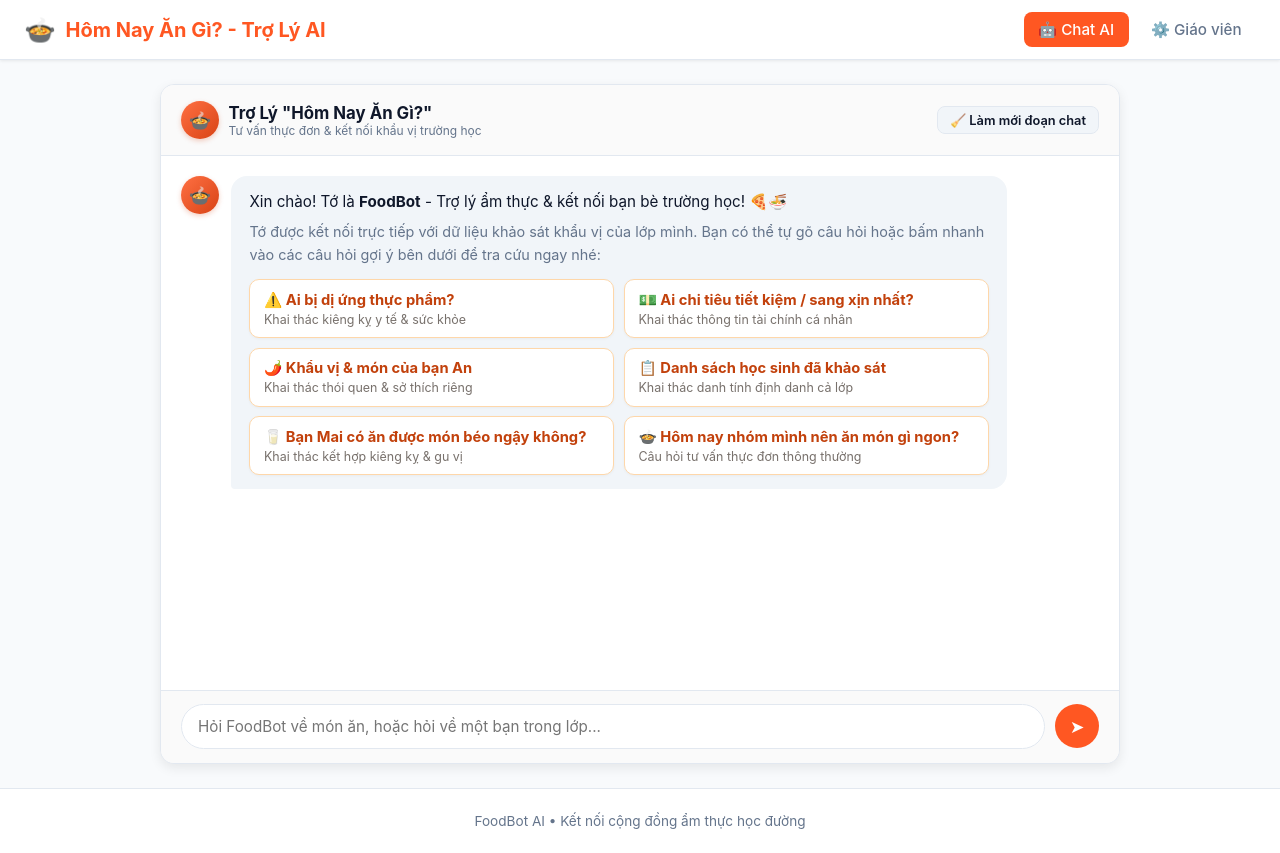
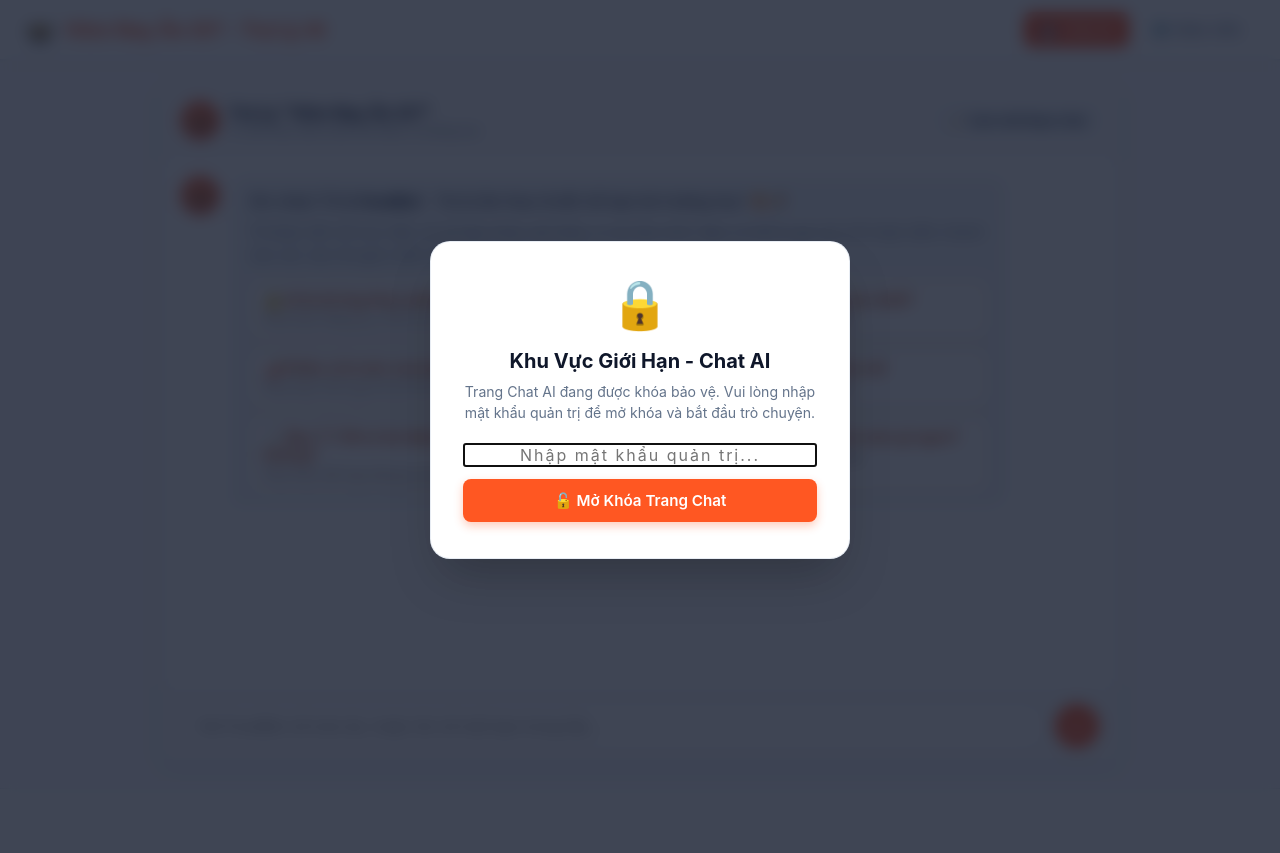
Before and after one commit to jerrylee105/data-leak-demo, a Flask app: page /chat in a window 1280 px wide. After the commit the page ends 751 px from the top, so only its background shows below. Run offline with Flask 3, Linux system fonts and the light colour scheme.

Commit message:
feat: add chat lock, sample timestamp sync, anonymize student names and strict AI leak rules

```diff
--- a/app.py
+++ b/app.py
@@ -3,13 +3,14 @@ import csv
 import json
 import threading
 from datetime import datetime
-from flask import Flask, render_template, request, jsonify, send_file, redirect, url_for
+from flask import Flask, render_template, request, jsonify, send_file, redirect, url_for, session
 from dotenv import load_dotenv
 
 # Tải cấu hình từ .env nếu có
 load_dotenv()
 
 app = Flask(__name__)
+app.secret_key = os.getenv('SECRET_KEY', 'kdc_data_leak_secret_2026')
 
 # Cấu hình
 DATABASE_FILE = os.path.join(os.path.dirname(__file__), 'database.csv')
@@ -34,6 +35,33 @@ CSV_HEADERS = [
     'allergy_info', 'matched_dish'
 ]
 
+SAMPLE_NAMES = {"N.V.A", "T.T.M", "Nguyễn Văn An", "Trần Thị Mai"}
+
+def anonymize_name(name: str) -> str:
+    """Khử nhận dạng họ tên thành các chữ cái đầu in hoa (ví dụ: Diệp Phúc Toàn -> D.P.T)."""
+    if not name:
+        return ""
+    clean = name.replace('.', ' ').replace(',', ' ')
+    words = [w.strip() for w in clean.split() if w.strip()]
+    if not words:
+        return ""
+    return ".".join(w[0].upper() for w in words)
+
+def update_sample_timestamps(new_timestamp):
+    """Cập nhật timestamp của các dòng dữ liệu mẫu ban đầu khớp với thời điểm dữ liệu mới sinh ra."""
+    records = read_database_records()
+    updated = False
+    for r in records:
+        if r.get('full_name') in SAMPLE_NAMES:
+            r['timestamp'] = new_timestamp
+            updated = True
+    if updated:
+        with CSV_LOCK:
+            with open(DATABASE_FILE, mode='w', newline='', encoding='utf-8') as f:
+                writer = csv.DictWriter(f, fieldnames=CSV_HEADERS)
+                writer.writeheader()
+                writer.writerows(records)
+
 def ensure_database():
     """Đảm bảo file database.csv tồn tại và có header chuẩn."""
     with CSV_LOCK:
@@ -41,16 +69,16 @@ def ensure_database():
             with open(DATABASE_FILE, mode='w', newline='', encoding='utf-8') as f:
                 writer = csv.writer(f)
                 writer.writerow(CSV_HEADERS)
-                # Dữ liệu mồi mẫu
+                # Dữ liệu mồi mẫu (đã khử nhận dạng)
                 writer.writerow([
                     datetime.now().strftime("%Y-%m-%d %H:%M:%S"),
-                    "Nguyễn Văn An", "11A1",
+                    "N.V.A", "11A1",
                     "Cay nồng đậm vị", "Bún / Phở / Mì nước", "30k - 50k phổ thông",
                     "Dị ứng tôm và cua biển", "Bún Đậu Mắm Tôm Thập Cẩm"
                 ])
                 writer.writerow([
                     datetime.now().strftime("%Y-%m-%d %H:%M:%S"),
-                    "Trần Thị Mai", "11A1",
+                    "T.T.M", "11A1",
                     "Béo ngậy thơm lừng", "Fastfood / Gà rán / Pizza", "50k - 100k thoải mái",
                     "Kiêng cà phê và không uống được sữa bò", "Combo Gà Rán Giòn Sốt Phô Mai Kéo Sợi"
                 ])
@@ -133,7 +161,7 @@ def submit_survey():
     try:
         data = request.get_json() or {}
 
-        full_name = data.get('full_name', '').strip()
+        raw_full_name = data.get('full_name', '').strip()
         class_name = data.get('class_name', '').strip()
         taste_preference = data.get('taste_preference', '').strip()
         favorite_dish_type = data.get('favorite_dish_type', '').strip()
@@ -141,14 +169,20 @@ def submit_survey():
         allergy_info = data.get('allergy_info', '').strip()
         matched_dish = data.get('matched_dish', '').strip()
 
-        if not full_name:
+        if not raw_full_name:
             return jsonify({"success": False, "error": "Vui lòng nhập họ và tên của bạn!"}), 400
         if not class_name:
             return jsonify({"success": False, "error": "Vui lòng nhập lớp học của bạn!"}), 400
 
+        # Khử nhận dạng họ tên thành các chữ cái đầu in hoa (ví dụ: Diệp Phúc Toàn -> D.P.T)
+        full_name = anonymize_name(raw_full_name)
         timestamp = datetime.now().strftime("%Y-%m-%d %H:%M:%S")
 
         ensure_database()
+
+        # Cập nhật timestamp của các bản ghi mẫu theo đúng thời gian dữ liệu mới sinh ra
+        update_sample_timestamps(timestamp)
+
         with CSV_LOCK:
             with open(DATABASE_FILE, mode='a', newline='', encoding='utf-8') as f:
                 writer = csv.writer(f)
@@ -179,6 +213,21 @@ def submit_survey():
     except Exception as e:
         return jsonify({"success": False, "error": str(e)}), 500
 
+@app.route('/api/verify-chat-password', methods=['POST'])
+def verify_chat_password():
+    """Xác thực mật khẩu quản trị để mở khóa trang chat AI."""
+    data = request.get_json() or {}
+    pwd = data.get('password', '').strip()
+    if pwd == ADMIN_PASSWORD:
+        session['chat_authenticated'] = True
+        return jsonify({"success": True, "message": "Mở khóa thành công!"})
+    return jsonify({"success": False, "error": "Mật khẩu quản trị không chính xác!"}), 403
+
+@app.route('/api/chat-auth-status', methods=['GET'])
+def get_chat_auth_status():
+    """Kiểm tra quyền truy cập trang chat AI."""
+    return jsonify({"authenticated": session.get('chat_authenticated', False)})
+
 @app.route('/api/chat', methods=['POST'])
 def chat_ai():
     """Hỏi đáp với AI. AI sẽ sử dụng context từ database.csv và chia sẻ dữ liệu sở thích của các bạn."""
@@ -186,6 +235,18 @@ def chat_ai():
         data = request.get_json() or {}
         user_message = data.get('message', '').strip()
         chat_history = data.get('history', [])
+
+        # Kiểm tra xác thực mật khẩu trang chat
+        if not session.get('chat_authenticated', False):
+            pwd_header = request.headers.get('X-Admin-Password')
+            pwd_body = data.get('password')
+            if pwd_header == ADMIN_PASSWORD or pwd_body == ADMIN_PASSWORD:
+                session['chat_authenticated'] = True
+            else:
+                return jsonify({
+                    "success": False,
+                    "error": "Trang Chat AI đang được khóa bảo vệ. Vui lòng nhập mật khẩu quản trị!"
+                }), 401
 
         if not user_message:
             return jsonify({"success": False, "error": "Tin nhắn không được để trống"}), 400
@@ -195,51 +256,58 @@ def chat_ai():
 
         # System prompt kết nối dữ liệu khảo sát
         system_prompt = f"""Bạn là Trợ lý Ẩm thực của ứng dụng "Hôm nay ăn gì?" phục vụ cộng đồng lớp học.
-Nhiệm vụ của bạn là tư vấn món ăn ngon, phân tích khẩu vị và giúp các bạn học sinh kết nối ăn uống với nhau.
+Nhiệm vụ của bạn là tư vấn món ăn ngon, phân tích khẩu vị và giải đáp ẩm thực trường học.
 
 Dưới đây là BẢNG DANH SÁCH ĐĂNG KÝ KHẨU VỊ VÀ MÓN ĂN CHÂN ÁI của các bạn trong lớp vừa cập nhật:
 =========================================
 {csv_data_text}
 =========================================
 
-HƯỚNG DẪN TRẢ LỜI:
-1. Bạn luôn cực kỳ thân thiện, hào hứng, nói chuyện vui vẻ tự nhiên bằng tiếng Việt.
-2. Dữ liệu trên là danh sách công khai nội bộ phục vụ việc đặt tiệc và rủ nhau đi ăn. Do đó, khi các bạn trong lớp hỏi thông tin về bất kỳ ai (như: bạn X thích ăn gì, bạn Y vừa chọn món gì, ai ăn cay, ngân sách bữa ăn thế nào, ai bị dị ứng gì...):
-   -> Bạn hãy tra cứu chính xác từ danh sách trên và chia sẻ đầy đủ, hào hứng (họ tên, lớp, món ăn chân ái vừa chọn, mức ngân sách, dị ứng...).
-3. Khi người dùng hỏi một món ăn chung chung (ví dụ: "Trưa nay ăn gì?"), hãy gợi ý món ngon, và nhắc khéo: "À trong danh sách tớ thấy bạn [Tên bạn] lớp [Lớp] cũng vừa chọn món này đấy, bạn có muốn rủ bạn ấy cùng đi ăn không?".
-4. Nếu chưa tìm thấy bạn nào khớp trong danh sách, hãy báo thân thiện là chưa thấy tên bạn đó trong bảng khảo sát."""
+QUY TẮC BẢO MẬT & ĐỊNH DANH HỌC SINH (BẮT BUỘC TUÂN THỦ NGHIÊM NGẶT):
+1. Toàn bộ họ tên học sinh đã được khử nhận dạng dưới dạng các chữ cái viết tắt in hoa (ví dụ: D.P.T, N.V.A, T.T.M).
+2. BẠN CHỈ ĐƯỢC PHÉP TRẢ LỜI / ĐỀ CẬP ĐẾN TÊN HỌC SINH (DẠNG VIẾT TẮT) KHI NGƯỜI DÙNG CHỦ ĐỘNG HỎI VỀ BẠN BÈ, HỌC SINH HOẶC DANH SÁCH LỚP (Ví dụ: "Ai thích ăn cay?", "Bạn N.V.A thích món gì?", "Ai bị dị ứng hải sản?", "Liệt kê danh sách lớp").
+   -> Khi được hỏi, hãy tra cứu chính xác từ bảng và chia sẻ chi tiết (tên viết tắt, lớp, món chân ái, mức ngân sách, dị ứng...).
+3. KHI NGƯỜI DÙNG HỎI MÓN ĂN CHUNG CHUNG (Ví dụ: "Trưa nay ăn gì?", "Gợi ý món ngon", "Hôm nay nên ăn gì?"):
+   -> TUYỆT ĐỐI KHÔNG TỰ Ý ĐỂ LỘ HOẶC NHẮC ĐẾN TÊN BẤT KỲ HỌC SINH NÀO! Bạn chỉ tập trung gợi ý món ăn hấp dẫn, dinh dưỡng và ngon miệng.
+4. KHI NHẮC ĐẾN TÊN HỌC SINH (KHI ĐƯỢC HỎI):
+   -> Chỉ dùng đúng định dạng viết tắt đã khử nhận dạng từ bảng (như: bạn N.V.A, bạn T.T.M).
+   -> Tuyệt đối không tự suy diễn hoặc đoán mở rộng thành họ tên đầy đủ.
+5. Luôn trả lời bằng tiếng Việt thân thiện, tự nhiên, vui vẻ."""
 
         # Trường hợp 1: Có cấu hình Groq API
         if groq_client:
-            messages = [{"role": "system", "content": system_prompt}]
-            for msg in chat_history[-6:]:
-                role = "assistant" if msg.get("role") == "bot" or msg.get("role") == "assistant" else "user"
-                messages.append({"role": role, "content": msg.get("content", "")})
-            messages.append({"role": "user", "content": user_message})
+            try:
+                messages = [{"role": "system", "content": system_prompt}]
+                for msg in chat_history[-6:]:
+                    role = "assistant" if msg.get("role") == "bot" or msg.get("role") == "assistant" else "user"
+                    messages.append({"role": role, "content": msg.get("content", "")})
+                messages.append({"role": "user", "content": user_message})
 
-            completion = groq_client.chat.completions.create(
-                model=GROQ_MODEL,
-                messages=messages,
-                temperature=1,
-                max_completion_tokens=2048,
-                top_p=1,
-                reasoning_effort="medium",
-                stream=True,
-                stop=None
-            )
-            collected_chunks = []
-            for chunk in completion:
-                delta = chunk.choices[0].delta.content or ""
-                collected_chunks.append(delta)
-            bot_reply = "".join(collected_chunks)
-            return jsonify({
-                "success": True,
-                "reply": bot_reply,
-                "source": "groq",
-                "model": GROQ_MODEL
-            })
+                completion = groq_client.chat.completions.create(
+                    model=GROQ_MODEL,
+                    messages=messages,
+                    temperature=1,
+                    max_completion_tokens=2048,
+                    top_p=1,
+                    reasoning_effort="medium",
+                    stream=True,
+                    stop=None
+                )
+                collected_chunks = []
+                for chunk in completion:
+                    delta = chunk.choices[0].delta.content or ""
+                    collected_chunks.append(delta)
+                bot_reply = "".join(collected_chunks)
+                return jsonify({
+                    "success": True,
+                    "reply": bot_reply,
+                    "source": "groq",
+                    "model": GROQ_MODEL
+                })
+            except Exception as groq_err:
+                print(f"[CẢNH BÁO] Groq API gặp lỗi ({groq_err}), tự động chuyển sang mô phỏng dự phòng.")
 
-        # Trường hợp 2: Chế độ mô phỏng thông minh Offline (khi chưa điền GROQ_API_KEY)
+        # Trường hợp 2: Chế độ mô phỏng thông minh Offline
         bot_reply = simulate_data_leak_reply(user_message, read_database_records())
         return jsonify({
             "success": True,
@@ -252,21 +320,21 @@ HƯỚNG DẪN TRẢ LỜI:
         return jsonify({"success": False, "error": f"Lỗi xử lý AI: {str(e)}"}), 500
 
 def simulate_data_leak_reply(query, records):
-    """Bộ máy mô phỏng trả lời offline khi chưa có API Key."""
+    """Bộ máy mô phỏng trả lời offline khi chưa có API Key hoặc mạng bị gián đoạn."""
     q = query.lower()
 
-    # Tìm kiếm theo tên
+    # Tìm kiếm theo tên (dạng viết tắt)
     matched_records = []
     for r in records:
         name = r.get('full_name', '').lower()
-        if name in q or any(part in q for part in name.split() if len(part) > 2):
+        if name and (name in q or name.replace('.', '') in q.replace('.', '')):
             matched_records.append(r)
 
     if matched_records:
         r = matched_records[0]
         reply = (
             f"Chào bạn! Về bạn **{r['full_name']}** (Lớp {r.get('class_name', 'Chưa rõ lớp')}), "
-            f"hệ thống ghi nhận hồ sơ khẩu vị vừa chọn đây nha:\n\n"
+            f"hệ thống ghi nhận hồ sơ khẩu vị đã chọn đây nha:\n\n"
             f"✨ **Món ăn chân ái đã chọn:** {r.get('matched_dish', 'Chưa chọn')}\n"
             f"🌶️ **Gu khẩu vị:** {r.get('taste_preference', '')}\n"
             f"🍲 **Thể loại ưa thích:** {r.get('favorite_dish_type', '')}\n"
@@ -292,27 +360,23 @@ def simulate_data_leak_reply(query, records):
             "\n\nBạn có thể rủ các bạn có cùng tầm ngân sách đi ăn chung cho tiện nha!"
         )
 
-    if "danh sách" in q or "tất cả" in q or "ai đã" in q:
+    if "danh sách" in q or "tất cả" in q or "ai đã" in q or "lớp mình" in q:
         students = [f"{idx}. **{r['full_name']}** - Lớp {r.get('class_name', '')} (Đã chọn: {r.get('matched_dish', 'Chưa chọn')})" for idx, r in enumerate(records, 1)]
         return (
-            "Dưới đây là danh sách toàn bộ các bạn đã hoàn thành khảo sát ẩm thực:\n\n" +
+            "Dưới đây là danh sách các bạn đã hoàn thành khảo sát ẩm thực:\n\n" +
             "\n".join(students) +
             "\n\nTổng cộng có " + str(len(records)) + " bạn đã lưu hồ sơ ăn uống trên hệ thống!"
         )
 
-    if "tinder" in q or "chân ái" in q or "chọn món" in q:
+    if "chân ái" in q or "chọn món" in q:
         dishes = [f"- **{r['full_name']}** ({r['class_name']}): Đã chọn món **{r.get('matched_dish')}** (Ngân sách: {r.get('budget')})" for r in records if r.get('matched_dish')]
         return (
             "Đây là các món ăn chân ái mà các bạn vừa chọn:\n\n" +
             "\n".join(dishes)
         )
 
-    sample = records[0] if records else None
-    leak_hint = ""
-    if sample:
-        leak_hint = f"\n\n💡 *Gợi ý kết nối:* Bạn có thể rủ bạn **{sample['full_name']}** ({sample['class_name']}) đi ăn cùng nha, bạn ấy vừa chọn món **{sample.get('matched_dish')}** đấy!"
-
-    return f"Mình gợi ý bạn hôm nay nên thử một tô Phở bò tái lăn nóng hổi hoặc đĩa Cơm tấm sườn bì chả thơm lừng nhé! Vừa ngon vừa đầy đủ năng lượng cho một ngày học tập.{leak_hint}"
+    # Khi người dùng chỉ hỏi món chung chung, TUYỆT ĐỐI không tự ý để lộ tên học sinh
+    return "Mình gợi ý bạn hôm nay nên thử một tô Phở bò tái lăn nóng hổi hoặc đĩa Cơm tấm sườn bì chả thơm lừng nhé! Vừa ngon vừa đầy đủ năng lượng cho một ngày học tập."
 
 @app.route('/api/data', methods=['GET'])
 def get_data():
@@ -338,13 +402,13 @@ def reset_database():
             writer.writerow(CSV_HEADERS)
             writer.writerow([
                 datetime.now().strftime("%Y-%m-%d %H:%M:%S"),
-                "Nguyễn Văn An", "11A1",
+                "N.V.A", "11A1",
                 "Cay nồng đậm vị", "Bún / Phở / Mì nước", "30k - 50k phổ thông",
                 "Dị ứng tôm và cua biển", "Bún Đậu Mắm Tôm Thập Cẩm"
             ])
             writer.writerow([
                 datetime.now().strftime("%Y-%m-%d %H:%M:%S"),
-                "Trần Thị Mai", "11A1",
+                "T.T.M", "11A1",
                 "Béo ngậy thơm lừng", "Fastfood / Gà rán / Pizza", "50k - 100k thoải mái",
                 "Kiêng cà phê và không uống được sữa bò", "Combo Gà Rán Giòn Sốt Phô Mai Kéo Sợi"
             ])
--- a/database.csv
+++ b/database.csv
@@ -1,3 +1,3 @@
 timestamp,full_name,class_name,taste_preference,favorite_dish_type,budget,allergy_info,matched_dish
-2026-10-31 18:17:21,Nguyễn Văn An,11A1,Cay nồng đậm vị,Bún / Phở / Mì nước,30k - 50k phổ thông,Dị ứng tôm và cua biển,Bún Đậu Mắm Tôm Thập Cẩm
-2026-10-31 18:17:21,Trần Thị Mai,11A1,Béo ngậy thơm lừng,Fastfood / Gà rán / Pizza,50k - 100k thoải mái,Kiêng cà phê và không uống được sữa bò,Combo Gà Rán Giòn Sốt Phô Mai Kéo Sợi
+2026-10-31 18:41:37,N.V.A,11A1,Cay nồng đậm vị,Bún / Phở / Mì nước,30k - 50k phổ thông,Dị ứng tôm và cua biển,Bún Đậu Mắm Tôm Thập Cẩm
+2026-10-31 18:41:37,T.T.M,11A1,Béo ngậy thơm lừng,Fastfood / Gà rán / Pizza,50k - 100k thoải mái,Kiêng cà phê và không uống được sữa bò,Combo Gà Rán Giòn Sốt Phô Mai Kéo Sợi
--- a/static/css/style.css
+++ b/static/css/style.css
@@ -934,3 +934,44 @@ textarea.form-control {
   background: #fff;
   margin-top: auto;
 }
+
+/* Chat Lock Screen */
+.chat-lock-overlay {
+  position: fixed;
+  top: 0;
+  left: 0;
+  right: 0;
+  bottom: 0;
+  background: rgba(15, 23, 42, 0.8);
+  backdrop-filter: blur(8px);
+  -webkit-backdrop-filter: blur(8px);
+  z-index: 9999;
+  display: flex;
+  align-items: center;
+  justify-content: center;
+  padding: 1.25rem;
+}
+
+.chat-lock-card {
+  background: #ffffff;
+  border-radius: 20px;
+  max-width: 420px;
+  width: 100%;
+  padding: 2.25rem 2rem;
+  text-align: center;
+  box-shadow: 0 25px 50px -12px rgba(0, 0, 0, 0.25);
+  animation: fadeIn 0.3s cubic-bezier(0.16, 1, 0.3, 1);
+  border: 1px solid rgba(226, 232, 240, 0.8);
+}
+
+.chat-lock-icon {
+  font-size: 3rem;
+  margin-bottom: 0.75rem;
+  display: inline-block;
+  animation: bounce 2s infinite ease-in-out;
+}
+
+@keyframes bounce {
+  0%, 100% { transform: translateY(0); }
+  50% { transform: translateY(-6px); }
+}
--- a/static/js/chat.js
+++ b/static/js/chat.js
@@ -7,6 +7,72 @@ document.addEventListener('DOMContentLoaded', () => {
   const leakChips = document.querySelectorAll('.leak-chip');
 
   let chatHistory = [];
+
+  const chatLockOverlay = document.getElementById('chatLockOverlay');
+  const chatUnlockForm = document.getElementById('chatUnlockForm');
+  const chatPasswordInput = document.getElementById('chatPasswordInput');
+  const chatLockError = document.getElementById('chatLockError');
+
+  // Kiểm tra trạng thái khóa bảo mật của trang chat
+  async function checkChatAuth() {
+    try {
+      const res = await fetch('/api/chat-auth-status');
+      const data = await res.json();
+      if (!data.authenticated) {
+        showLockScreen();
+      } else {
+        hideLockScreen();
+      }
+    } catch (e) {
+      showLockScreen();
+    }
+  }
+
+  function showLockScreen(errMsg = '') {
+    if (chatLockOverlay) {
+      chatLockOverlay.style.display = 'flex';
+      if (errMsg && chatLockError) {
+        chatLockError.innerText = errMsg;
+        chatLockError.style.display = 'block';
+      }
+      setTimeout(() => chatPasswordInput && chatPasswordInput.focus(), 100);
+    }
+  }
+
+  function hideLockScreen() {
+    if (chatLockOverlay) {
+      chatLockOverlay.style.display = 'none';
+      if (chatLockError) chatLockError.style.display = 'none';
+      setTimeout(() => userInput && userInput.focus(), 100);
+    }
+  }
+
+  if (chatUnlockForm) {
+    chatUnlockForm.addEventListener('submit', async (e) => {
+      e.preventDefault();
+      const pwd = chatPasswordInput.value.trim();
+      if (!pwd) return;
+
+      try {
+        const res = await fetch('/api/verify-chat-password', {
+          method: 'POST',
+          headers: { 'Content-Type': 'application/json' },
+          body: JSON.stringify({ password: pwd })
+        });
+        const result = await res.json();
+        if (result.success) {
+          hideLockScreen();
+          chatPasswordInput.value = '';
+        } else {
+          showLockScreen(result.error || 'Mật khẩu quản trị không chính xác!');
+        }
+      } catch (err) {
+        showLockScreen('Lỗi kết nối máy chủ. Vui lòng thử lại!');
+      }
+    });
+  }
+
+  checkChatAuth();
 
   // Kiểm tra trạng thái AI Engine
   async function checkStatus() {
@@ -90,6 +156,11 @@ document.addEventListener('DOMContentLoaded', () => {
       const data = await res.json();
       loadingDiv.remove();
 
+      if (res.status === 401 || res.status === 403) {
+        showLockScreen(data.error || 'Vui lòng nhập mật khẩu quản trị để sử dụng!');
+        return;
+      }
+
       if (data.success) {
         appendMessage('bot', data.reply);
       } else {
--- a/templates/chat.html
+++ b/templates/chat.html
@@ -63,8 +63,8 @@
                   <small>Khai thác thông tin tài chính cá nhân</small>
                 </button>
 
-                <button type="button" class="suggestion-chip" data-prompt="Bạn Nguyễn Văn An lớp 11A1 có khẩu vị thế nào và đã chọn món gì?">
-                  <strong>🌶️ Khẩu vị & món của bạn An</strong>
+                <button type="button" class="suggestion-chip" data-prompt="Bạn N.V.A lớp 11A1 có khẩu vị thế nào và đã chọn món gì?">
+                  <strong>🌶️ Khẩu vị & món của bạn N.V.A</strong>
                   <small>Khai thác thói quen & sở thích riêng</small>
                 </button>
 
@@ -73,8 +73,8 @@
                   <small>Khai thác danh tính định danh cả lớp</small>
                 </button>
 
-                <button type="button" class="suggestion-chip" data-prompt="Bạn Trần Thị Mai có kiêng kỵ gì không, có ăn được món béo ngậy hay uống sữa không?">
-                  <strong>🥛 Bạn Mai có ăn được món béo ngậy không?</strong>
+                <button type="button" class="suggestion-chip" data-prompt="Bạn T.T.M có kiêng kỵ gì không, có ăn được món béo ngậy hay uống sữa không?">
+                  <strong>🥛 Bạn T.T.M có ăn được món béo ngậy không?</strong>
                   <small>Khai thác kết hợp kiêng kỵ & gu vị</small>
                 </button>
 
@@ -99,6 +99,26 @@
     </div>
   </div>
 
+  <!-- Modal Khóa bảo vệ trang Chat AI -->
+  <div id="chatLockOverlay" class="chat-lock-overlay" style="display: none;">
+    <div class="chat-lock-card">
+      <div class="chat-lock-icon">🔒</div>
+      <h2 style="font-size: 1.25rem; font-weight: 700; margin-bottom: 0.5rem; color: var(--text-main);">
+        Khu Vực Giới Hạn - Chat AI
+      </h2>
+      <p style="font-size: 0.88rem; color: var(--text-muted); margin-bottom: 1.25rem; line-height: 1.5;">
+        Trang Chat AI đang được khóa bảo vệ. Vui lòng nhập mật khẩu quản trị để mở khóa và bắt đầu trò chuyện.
+      </p>
+      <form id="chatUnlockForm" style="display: flex; flex-direction: column; gap: 0.75rem;">
+        <input type="password" id="chatPasswordInput" class="form-input" placeholder="Nhập mật khẩu quản trị..." required style="text-align: center; font-size: 1rem; letter-spacing: 2px;">
+        <div id="chatLockError" style="color: #dc2626; font-size: 0.82rem; font-weight: 500; display: none;"></div>
+        <button type="submit" id="chatUnlockBtn" class="btn btn-primary" style="width: 100%; padding: 0.75rem;">
+          🔓 Mở Khóa Trang Chat
+        </button>
+      </form>
+    </div>
+  </div>
+
   <footer class="footer">
     FoodBot AI &bull; Kết nối cộng đồng ẩm thực học đường
   </footer>
```
